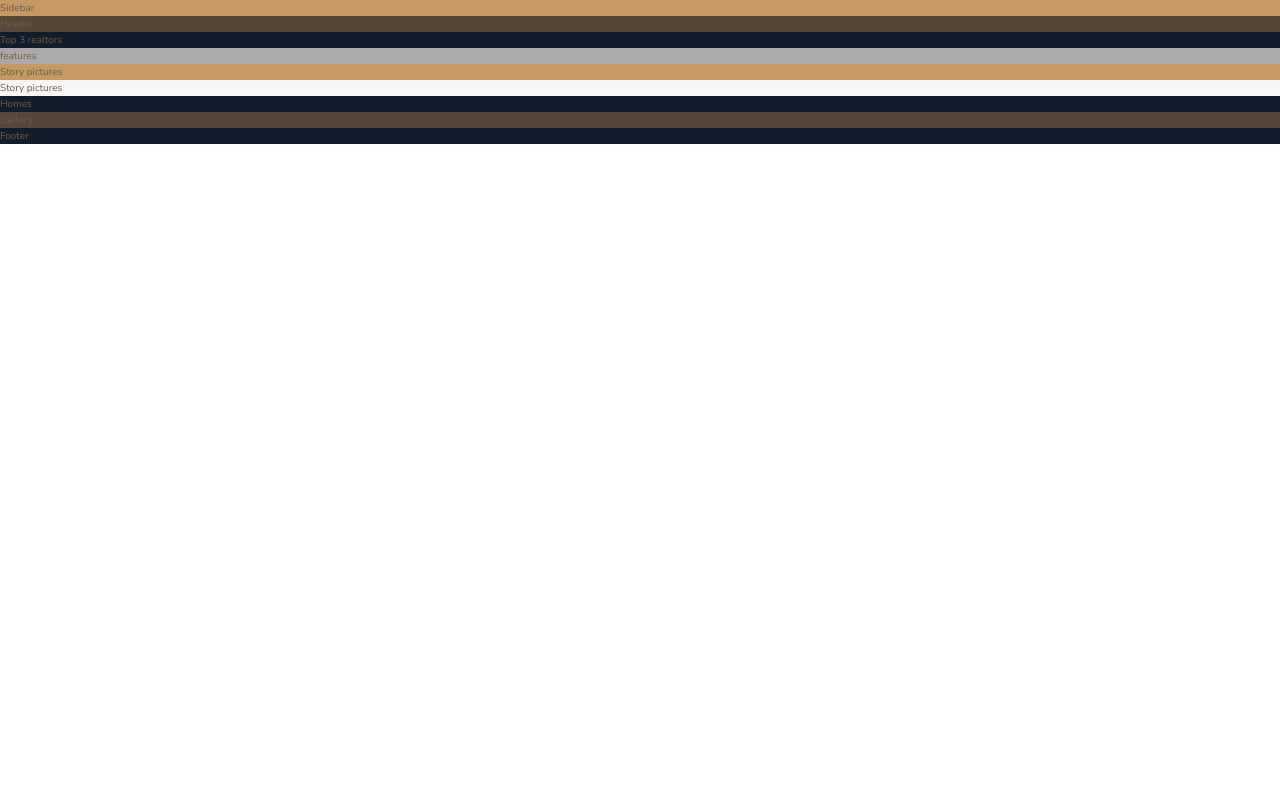
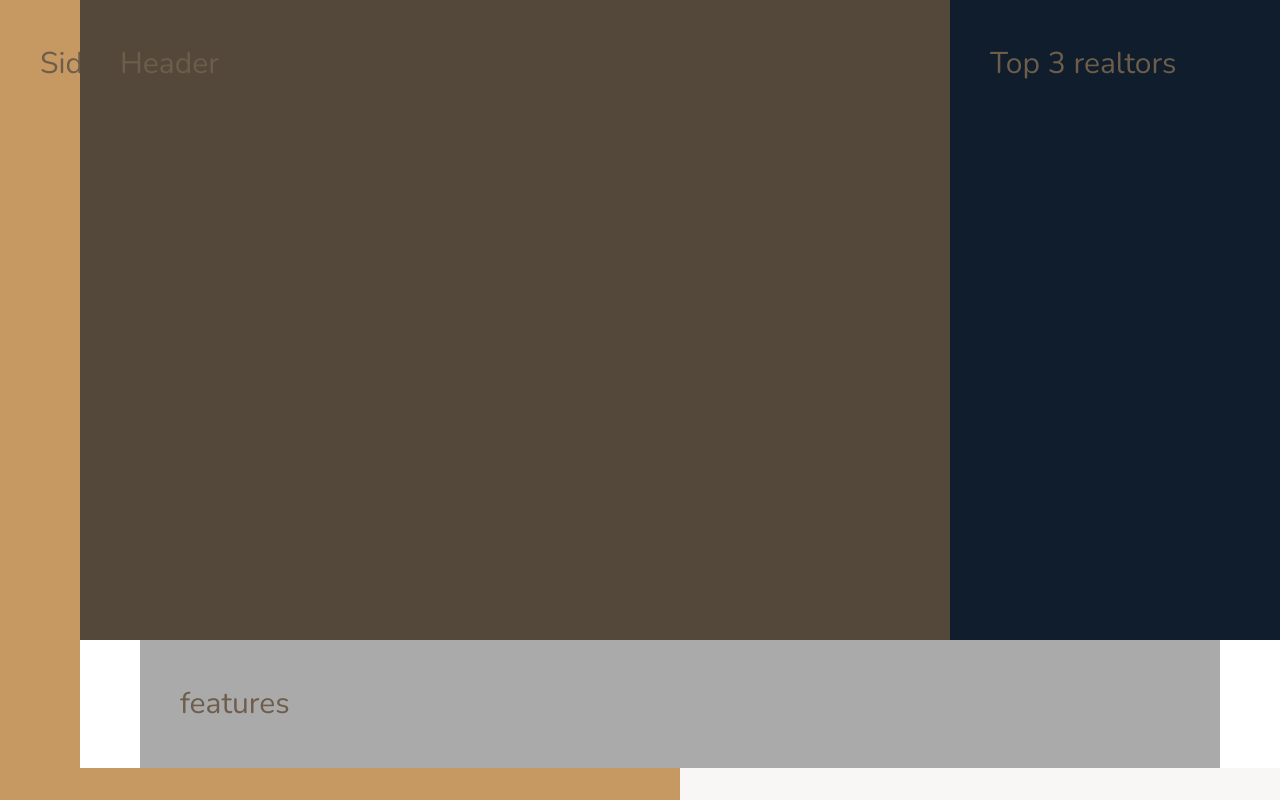
Before and after one commit to foysalimran/nexter, a website: page index.html in a window 1280 px wide. Shown: the top 800 px of the page. Drawn offline with nearby package versions, Linux system fonts and the light colour scheme.

Commit message:
gird layout

```diff
--- a/sass/_base.scss
+++ b/sass/_base.scss
@@ -36,5 +36,11 @@ body {
 
 .container {
     display: grid;
-    grid-template-rows: 80vh min-content 40vw repeat(3, min-contnet);
+    grid-template-rows: 80vh min-content 40vw repeat(3, min-content);
+    grid-template-columns: [sidebar-start] 8rem [sidebar-end full-start] minmax(6rem, 1fr) [center-start] repeat(8, [col-start] minmax(min-content, 14rem) [col-end]) [center-end] minmax(6rem, 1fr) [full-end];
+
+    & > * {
+        padding: 40px;
+        font-size: 3rem;
+    }
 }
--- a/sass/_features.scss
+++ b/sass/_features.scss
@@ -1,3 +1,4 @@
 .features {
     background-color: $color-grey-light-2;
+    grid-column: center-start / center-end;
 }
--- a/sass/_footer.scss
+++ b/sass/_footer.scss
@@ -1,3 +1,4 @@
 .footer {
     background-color: $color-secondary;
+    grid-column: full-start / full-end;
 }
--- a/sass/_gallery.scss
+++ b/sass/_gallery.scss
@@ -1,4 +1,4 @@
 .gallery {
         background-color: $color-grey-dark-1;
-
+        grid-column: full-start / full-end;
 }
--- a/sass/_header.scss
+++ b/sass/_header.scss
@@ -1,3 +1,4 @@
 .header {
     background-color: $color-grey-dark-1;
+    grid-column: full-start / col-end 6;
 }
--- a/sass/_homes.scss
+++ b/sass/_homes.scss
@@ -1,3 +1,4 @@
 .homes {
     background-color: $color-secondary;
+    grid-column: center-start / center-end;
 }
--- a/sass/_realtors.scss
+++ b/sass/_realtors.scss
@@ -1,3 +1,4 @@
 .realtors {
     background-color: $color-secondary;
+    grid-column: col-start 7 / full-end;
 }
--- a/sass/_sidebar.scss
+++ b/sass/_sidebar.scss
@@ -1,3 +1,5 @@
 .sidebar {
     background-color: $color-primary;
+    grid-column: sidebar-start / sidebar-end;
+    grid-row: 1 / -1;
 }
--- a/sass/_story.scss
+++ b/sass/_story.scss
@@ -1,9 +1,11 @@
 .story {
     &__pictures {
         background-color: $color-primary;
+        grid-column: full-start / col-end 4;
     }
 
     &__content {
         background-color: $color-grey-light-1;
+        grid-column: col-start 5 / full-end;
     }
 }
```
Also changed, not shown: css/style.css.
